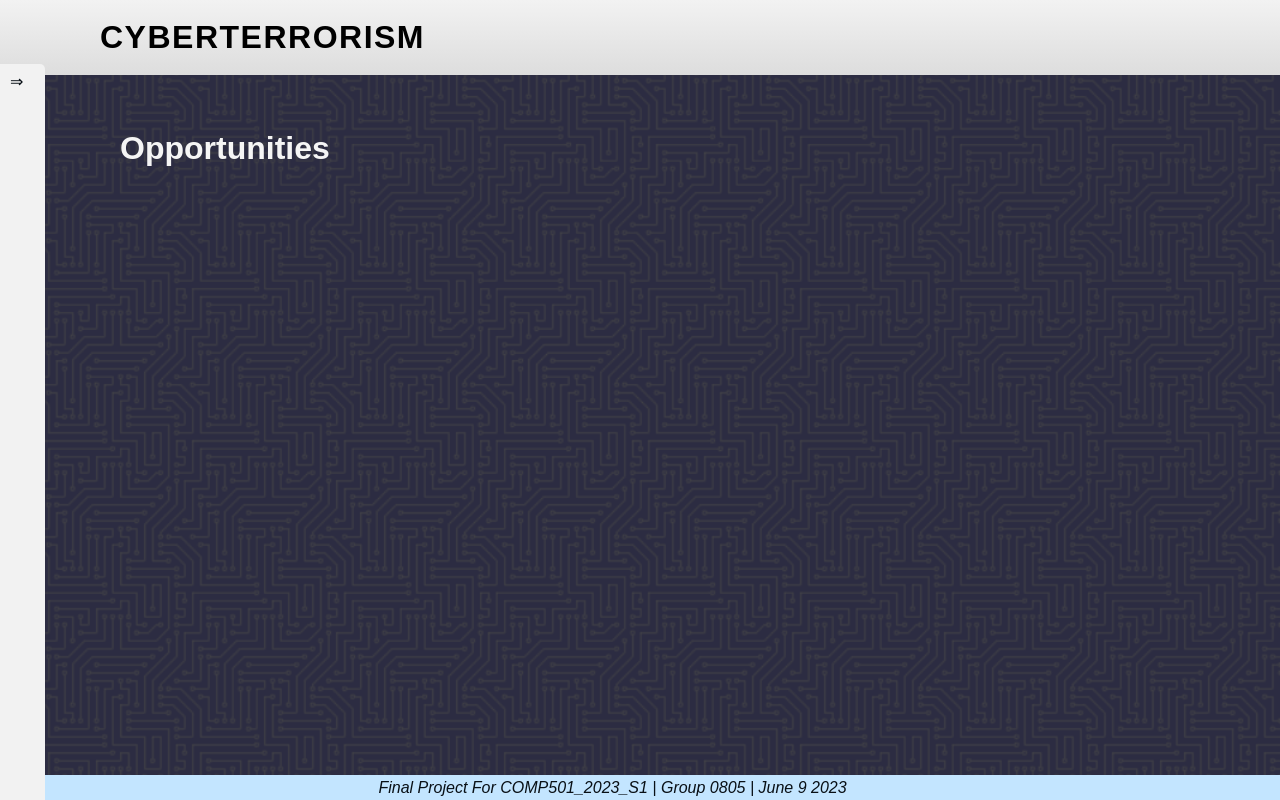
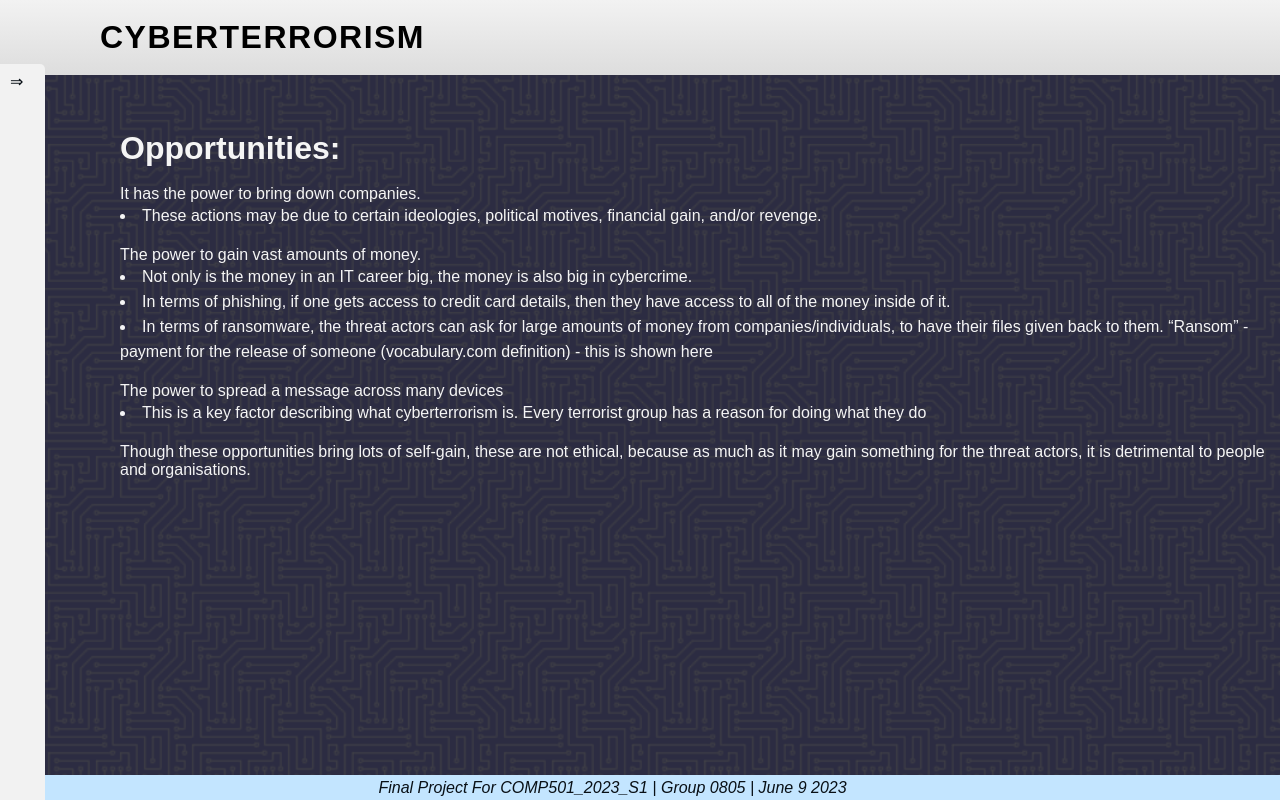
Before and after one commit to TateH-AUTUNI/Assignment3-0805, a plain HTML site: page misc/opportunities.html in a window 1280 px wide. Drawn offline with Linux system fonts and the light colour scheme.

Commit message:
added info to Opportunity

```diff
--- a/misc/opportunities.html
+++ b/misc/opportunities.html
@@ -37,13 +37,26 @@
 <!-- Main content -->
 <div class="main">
     <!-- Heading-->
-  <h1>Opportunities</h1>
-
+  <h1>Opportunities:</h1>
+  <br>
+  It has the power to bring down companies.
+  <br>
+  <li>These actions may be due to certain ideologies, political motives, financial gain, and/or revenge.</li>
+  <br>
+  The power to gain vast amounts of money.
+  <li>Not only is the money in an IT career big, the money is also big in cybercrime.</li>
+  <li>In terms of phishing, if one gets access to credit card details, then they have access to all of the money inside of it. </li>
+  <li>In terms of ransomware, the threat actors can ask for large amounts of money from companies/individuals, to have their files given back to them. “Ransom” - payment for the release of someone (vocabulary.com definition) - this is shown here</li>
+  <br>
+  The power to spread a message across many devices
+  <br>
+  <li>This is a key factor describing what cyberterrorism is. Every terrorist group has a reason for doing what they do</li>
   <!-- Page footer -->
   <div class="footer">
     <p><i>Final Project For COMP501_2023_S1 | Group 0805 | June 9 2023</i></p>
   </div>
-
+  <br>
+  Though these opportunities bring lots of self-gain, these are not ethical, because as much as it may gain something for the threat actors, it is detrimental to people and organisations.
 </div>
 </body>
 </html>
```
Also changed, not shown: misc/risks.html (+2 -1 lines).
